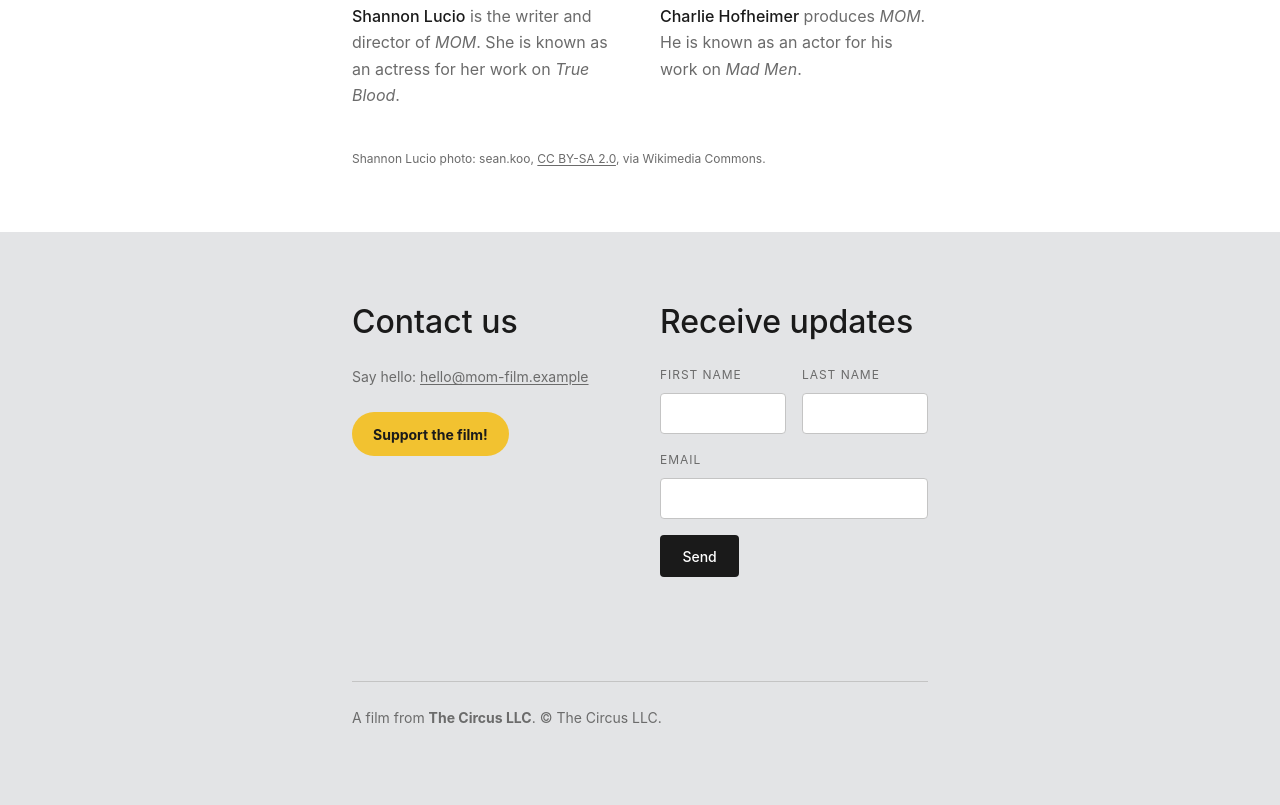
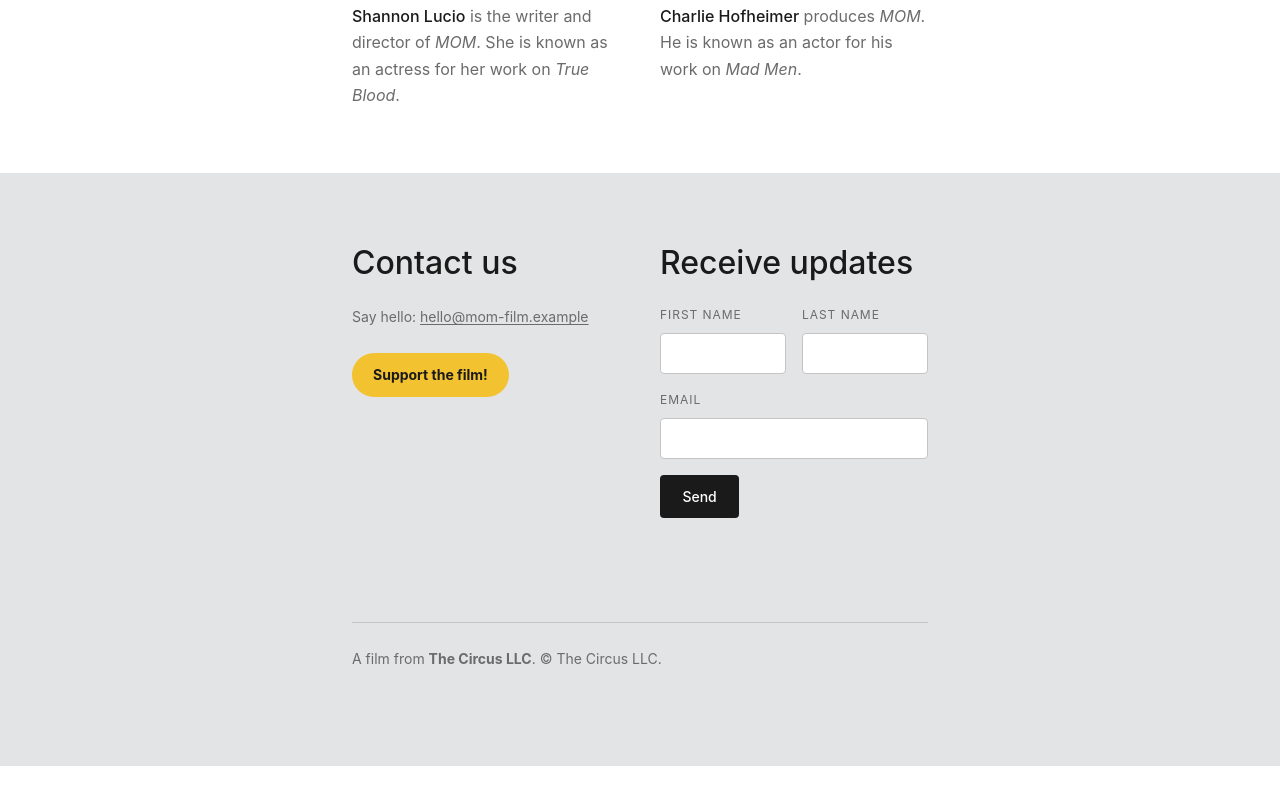
Before and after one commit to circuscoder/mom-film-site, a plain HTML site: page index.html in a window 1280 px wide. Shown: the part 3345-4150 px from the top of the page. After the commit the page ends 4111 px from the top, so only its background shows below. Drawn offline with Linux system fonts and the light colour scheme.

Commit message:
Swap in new Shannon Lucio photo (user-provided), drop the now-inapplicable Wikimedia credit line

```diff
--- a/index.html
+++ b/index.html
@@ -101,7 +101,6 @@
               is known as an actor for his work on <em>Mad Men</em>.</p>
           </div>
         </div>
-        <p class="photo-credit">Shannon Lucio photo: sean.koo, <a href="https://creativecommons.org/licenses/by-sa/2.0/" target="_blank" rel="noopener">CC BY-SA 2.0</a>, via Wikimedia Commons.</p>
       </div>
     </section>
 
```
Also changed, not shown: assets/img/shannon-lucio.jpg, 1 other file.
